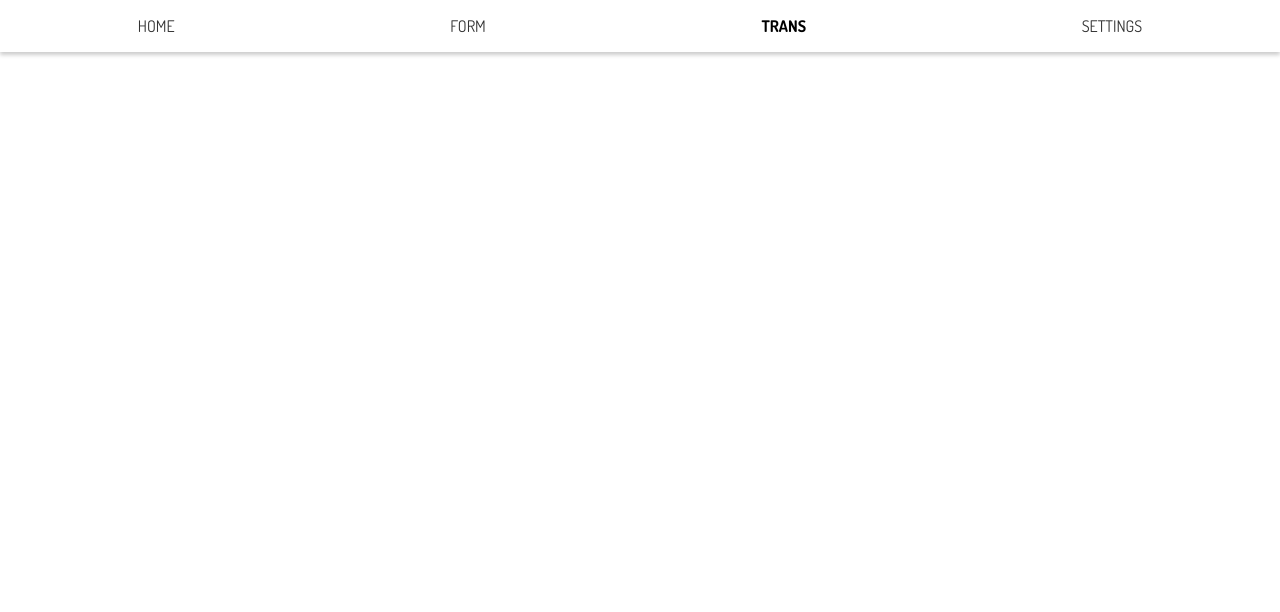
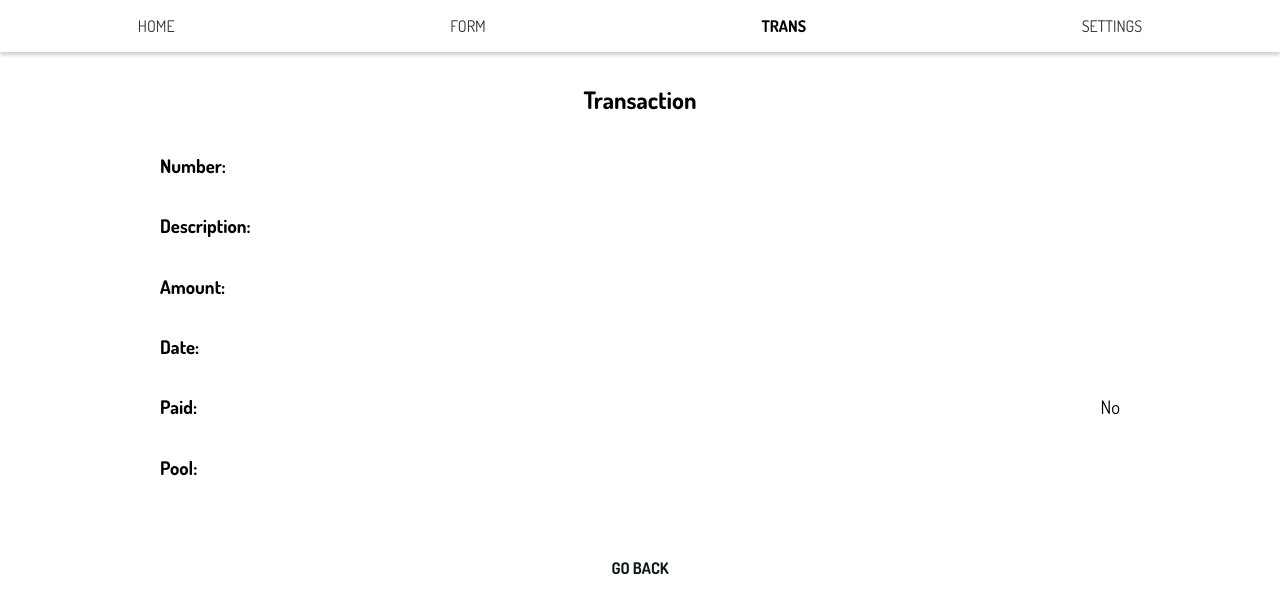
Before and after one commit to Qudusayo/debt_lab, a React (Create React App) app: page /transactions/1 in a window 1280 px wide. Shown: the top 612 px of the page. Built offline with nearby package versions, Linux system fonts and the light colour scheme.

Commit message:
Added Transactions Page

```diff
--- a/src/App.js
+++ b/src/App.js
@@ -5,6 +5,7 @@ import Navbar from "./Component/Navbar";
 import Home from "./Routes/Home/Home";
 import Form from './Routes/Form/Form'
 import Transaction from './Routes/Transactions/Transaction'
+import Trancs from './Routes/Trancs/Trancs'
 
 class App extends Component {
     render() {
@@ -14,6 +15,7 @@ class App extends Component {
                 <Route path="/" exact component={Home} />
                 <Route path="/form" exact component={Form} />
                 <Route path="/transactions" exact component={Transaction} />
+                <Route path="/transactions/:id" exact component={Trancs} />
             </>
         );
     }
--- a/src/Routes/Form/Form.js
+++ b/src/Routes/Form/Form.js
@@ -15,12 +15,17 @@ class Form extends Component {
             checked: false,
         };
 
+        this.onCheck = this.onCheck.bind(this);
         this.onChange = this.onChange.bind(this);
         this.onSubmit = this.onSubmit.bind(this);
     }
 
     onChange(e) {
         this.setState({ [e.target.id]: e.target.value });
+    }
+
+    onCheck(e) {
+        this.setState({ [e.target.id]: e.target.checked });
     }
 
     onSubmit(e) {
@@ -35,14 +40,12 @@ class Form extends Component {
             amount: this.state.amount,
             desc: this.state.desc,
             date: todaysDate,
-            debted: this.state.checked,
+            debted: !this.state.checked,
         };
 
-        console.log(this.state.checked);
         localforage
             .getItem("store")
             .then((res) => {
-                console.log(res);
                 if (res === null) {
                     localforage
                         .setItem("store", [body])
@@ -136,8 +139,8 @@ class Form extends Component {
                         <label htmlFor="paid">Paid :</label>
                         <div className={styles.switcher}>
                             <input
-                                onChange={this.onChange}
-                                defaultChecked={this.state.checked}
+                                onChange={this.onCheck}
+                                checked={this.state.checked}
                                 type="checkbox"
                                 id="checked"
                                 className={styles.checkbox}
@@ -150,7 +153,7 @@ class Form extends Component {
                     <button
                         type="submit"
                         style={
-                            this.state.checked === "on"
+                            this.state.checked
                                 ? { backgroundColor: "#FE4A49" }
                                 : { backgroundColor: "#081C15" }
                         }
--- a/src/Routes/Form/style.module.scss
+++ b/src/Routes/Form/style.module.scss
@@ -21,17 +21,7 @@
                 border-radius: 7px;
                 background-color: transparent;
                 font-weight: 600;
-                letter-spacing: 0.2em;
-
-                // &[type="checkbox"] {
-                //     display: inline-block;
-                //     margin-right: 1em;
-                //     width: auto;
-                //     height: auto;
-                //     padding: 0;
-                //     width: 15px;
-                //     height: 15px;
-                // }
+                // letter-spacing: 0.2em;
             }
         }
 
@@ -82,7 +72,7 @@
         button {
             display: block;
             width: 100%;
-            margin: 0.3em 0 1.7em 0;
+            margin: 1.5em 0 1.7em 0;
             padding: 1em;
             outline: none;
             border: none;
--- a/src/Routes/Home/Home.js
+++ b/src/Routes/Home/Home.js
@@ -1,20 +1,60 @@
-import React from "react";
+import React, { Component } from "react";
+import localforage from "localforage"
 import Card from "./Card";
 
 import styles from "./style.module.scss";
 
-function Home() {
+class Home extends Component {
+    constructor(props) {
+        super(props);
+
+        this.state = {
+            balance: "0.00",
+            credit: "0.00",
+            debit: "0.00",
+            debt: "0.00",
+        };
+    }
+
+    componentDidMount() {
+        let debt = 0;
+        let debit = 0;
+        localforage
+            .getItem("store")
+            .then((res) => {
+                res.forEach(el => {
+                    if(el.debted){
+                        debt  += parseFloat(el.amount)
+                    }else{
+                        debit  += parseFloat(el.amount)
+                    }
+                })
+
+            }).then(() => {
+                if(!debt.toString().includes(".")){
+                    debt = debt.toString() + ".00"
+                }
+                if(!debit.toString().includes(".")){
+                    debit = debit.toString() + ".00"
+                }
+                this.setState({ debt, debit })
+            })
+            .catch((err) => console.log(err));
+    }
+
+    render() {
         return (
             <div className={styles.Home}>
-            <Card cardType="balance" unit="00.00" />
-            <Card cardType="credit" unit="00.00" />
-            <Card cardType="debit" unit="00.00" />
-            <Card cardType="debt" unit="00.00" />
+                <Card cardType="balance" unit={this.state.balance} />
+                <Card cardType="credit" unit={this.state.credit} />
+                <Card cardType="debit" unit={this.state.debit} />
+                <Card cardType="debt" unit={this.state.debt} />
                 <button className={styles.addButton} id="add">
                     +
                 </button>
             </div>
         );
     }
+}
 
 export default Home;
--- /dev/null
+++ b/src/Routes/Trancs/Trancs.js
@@ -0,0 +1,67 @@
+import React, { Component } from "react";
+import localforage from "localforage";
+
+import styles from './style.module.scss';
+import { Link } from "react-router-dom"
+
+class Trancs extends Component {
+    constructor(props) {
+        super(props);
+
+        this.state = {
+            transaction: {},
+        };
+    }
+
+    componentDidMount() {
+        console.log(this.props.match.params.id);
+        localforage
+            .getItem("store")
+            .then((res) => {
+                this.setState({ transaction: res[this.props.match.params.id] });
+                console.log(res[this.props.match.params.id]);
+            })
+            .catch((err) => console.log(err));
+    }
+
+    render() {
+        return (
+            <div className={styles.Trancs}>
+                <h2>Transaction</h2>
+                <div className={styles.board}>
+                    <div>
+                        <h3>Number: </h3>
+                        <h3>{this.state.transaction.number}</h3>
+                    </div>
+                    <div>
+                        <h3>Description: </h3>
+                        <h3>{this.state.transaction.desc}</h3>
+                    </div>
+                    <div>
+                        <h3>Amount: </h3>
+                        <h3>{this.state.transaction.amount}</h3>
+                    </div>
+                    <div>
+                        <h3>Date: </h3>
+                        <h3>{this.state.transaction.date}</h3>
+                    </div>
+                    <div>
+                        <h3>Paid: </h3>
+                        <h3>{this.state.transaction.debted ? "Yes" : "No"}</h3>
+                    </div>
+                    <div>
+                        <h3>Pool: </h3>
+                        <h3>{this.state.transaction.number}</h3>
+                    </div>
+                </div>
+
+                <br/>
+                <br/>
+                <br/>
+                <Link to="/transactions">GO BACK</Link>
+            </div>
+        );
+    }
+}
+
+export default Trancs;
--- /dev/null
+++ b/src/Routes/Trancs/style.module.scss
@@ -0,0 +1,30 @@
+.Trancs {
+    h2 {
+        text-align: center;
+    }
+
+    .board {
+        width: 75%;
+        margin: auto;
+
+        div {
+            display: flex;
+            align-items: center;
+            justify-content: space-between;
+
+            h3 {
+                &:nth-of-type(2) {
+                    font-weight: 400;
+                }
+            }
+        }
+    }
+
+    a {
+        display: block;
+        text-decoration: none;
+        color: #081C15;
+        text-align: center;
+        font-weight: bolder;
+    }
+}
--- a/src/Routes/Transactions/Transaction.js
+++ b/src/Routes/Transactions/Transaction.js
@@ -1,5 +1,6 @@
 import React, { Component } from "react";
 import localforage from "localforage";
+import { Link } from "react-router-dom";
 
 import styles from "./style.module.scss";
 
@@ -25,9 +26,11 @@ class Transaction extends Component {
         return (
             <div className={styles.Transaction}>
                 <ul>
-                    {this.state.transactions.map((transc, index) => {
+                    {this.state.transactions ? (
+                        this.state.transactions.map((transc, index) => {
                             return (
-                            <li key={index}>
+                                <Link key={index} to={`/transactions/${index}`}>
+                                    <li>
                                         <div>
                                             <h3>{transc.number}</h3>
                                             <span>
@@ -35,7 +38,13 @@ class Transaction extends Component {
                                             </span>
                                         </div>
                                         <div>
-                                    <h3 className={styles.debit}>
+                                            <h3
+                                                className={
+                                                    transc.debted
+                                                        ? styles.debt
+                                                        : styles.debit
+                                                }
+                                            >
                                                 {transc.amount}
                                             </h3>
                                             <span>
@@ -43,8 +52,14 @@ class Transaction extends Component {
                                             </span>
                                         </div>
                                     </li>
+                                </Link>
                             );
-                    })}
+                        })
+                    ) : (
+                        <h4 style={{ textAlign: "center", opacity: ".4" }}>
+                            No Transaction saved
+                        </h4>
+                    )}
                 </ul>
             </div>
         );
--- a/src/Routes/Transactions/style.module.scss
+++ b/src/Routes/Transactions/style.module.scss
@@ -4,6 +4,10 @@
         list-style-type: none;
         width: 94%;
         margin: 0 auto;
+
+        a {
+            text-decoration: none;
+        }
 
         li {
             border-bottom: 1px solid #999999;
@@ -17,24 +21,26 @@
                 h3 {
                     margin-bottom: 0;
                     font-weight: 800;
+                    color: #80a4ed;
 
                     &.debt {
-                        color: #081C15;
+                        color: #081c15;
                         text-align: right;
                         font-weight: 600;
                     }
 
                     &.debit {
-                        color: #FE4A49;
+                        color: #fe4a49;
                         font-weight: 600;
                         text-align: right;
                     }
                 }
 
-                span{
+                span {
                     font-weight: 600;
+                    color: #081c15;
 
-                    &:nth-of-type(2){
+                    &:nth-of-type(2) {
                         font-weight: 400 !important;
                     }
                 }
```
Lines whose indentation alone changed are shown as unchanged.
